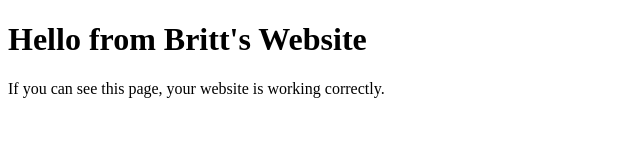
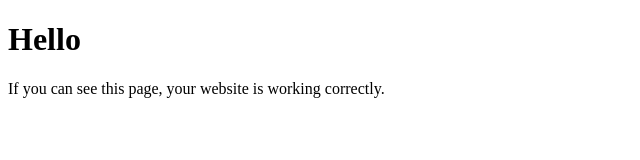
Before and after one commit to BrittQ/BrittWebsite, a plain HTML site: page index.html in a window 1280 px wide. Shown: the whole page, without its empty margins (0-640 px from the left). Drawn offline with Linux system fonts and the light colour scheme.

Commit message:
updatetest

```diff
--- a/index.html
+++ b/index.html
@@ -6,7 +6,7 @@
     <title>Britt's Website</title>
 </head>
 <body>
-    <h1>Hello from Britt's Website</h1>
+    <h1>Hello</h1>
     <p>If you can see this page, your website is working correctly.</p>
 </body>
 </html>
```
Also changed, not shown: 1 other file.
